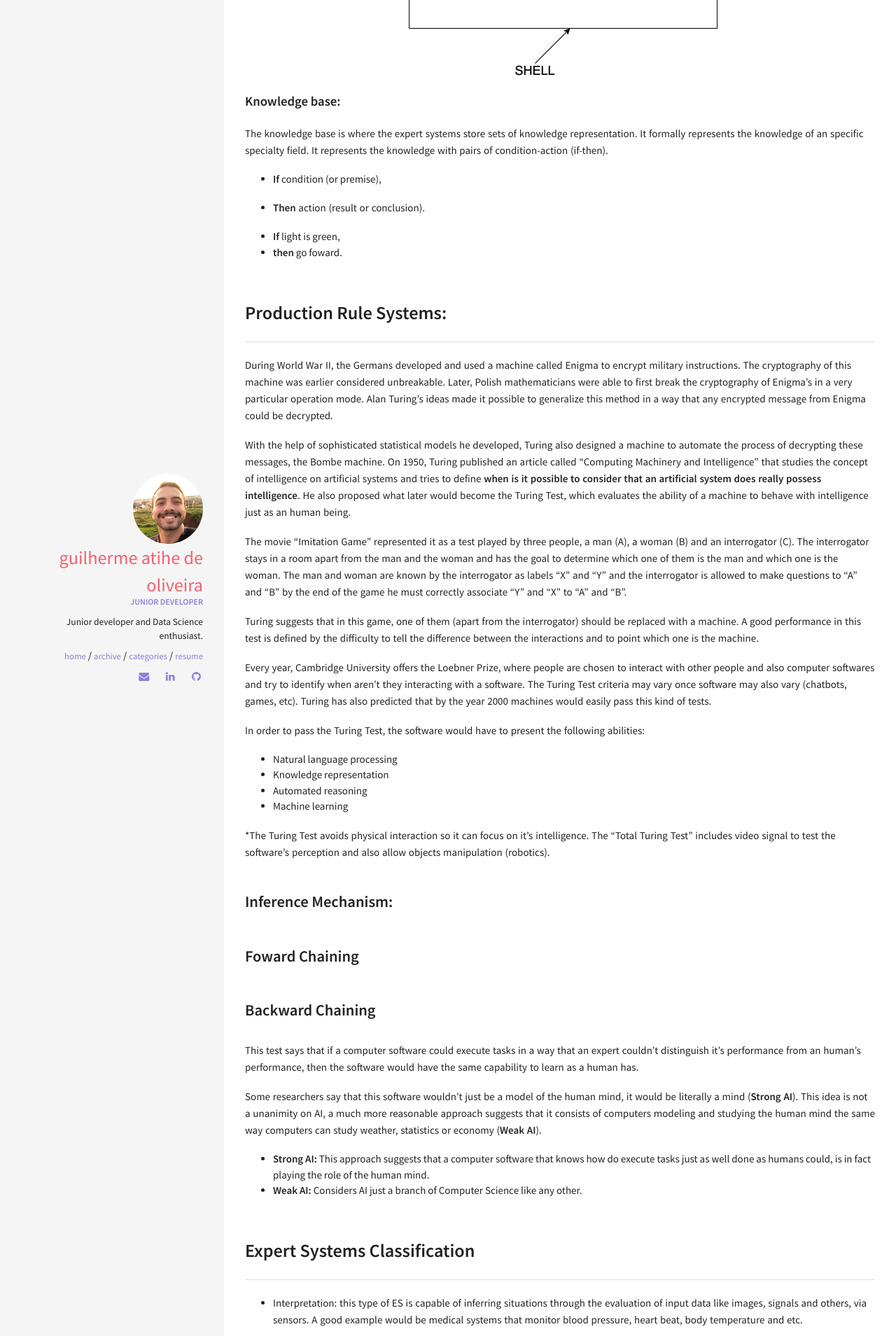
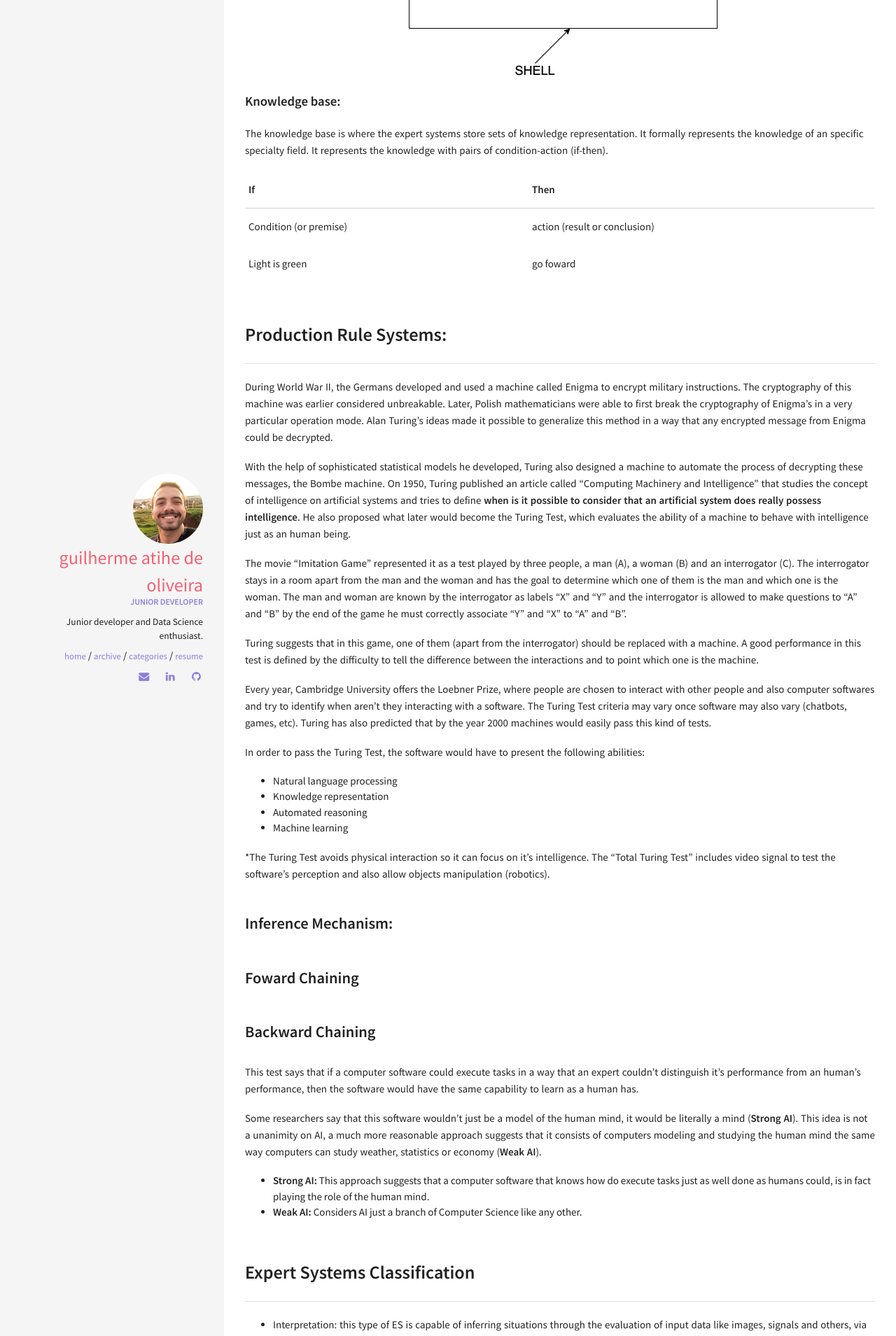
Before and after one commit to gatihe/guiati9.dev, a Jekyll site: the page built from _posts/2020-04-19-ai-expert-systems.md, in a window 1280 px wide. Shown: the part 1185-3094 px from the top of the page at 70% size. Built offline with Jekyll 4.4.1, drawn with Linux system fonts in a browser that asks for light colours.

Commit message:
Update 2020-04-19-ai-expert-systems.md

```diff
--- a/_posts/2020-04-19-ai-expert-systems.md
+++ b/_posts/2020-04-19-ai-expert-systems.md
@@ -36,11 +36,13 @@ Expert systems have a very broad application, such as:
 #### Knowledge base:
 
 The knowledge base is where the expert systems store sets of knowledge representation. It formally represents the knowledge of an specific specialty field. It represents the knowledge with pairs of condition-action (if-then).
-  - __If__ condition (or premise),
-  - __Then__ action (result or conclusion).
 
-  - __If__  light is green,
-  - __then__ go foward.
+  | If | Then |
+  -----|-----
+  |Condition (or premise)|action (result or conclusion)|
+  |Light is green|go foward|
+
+
 
 ## Production Rule Systems:
 
```
